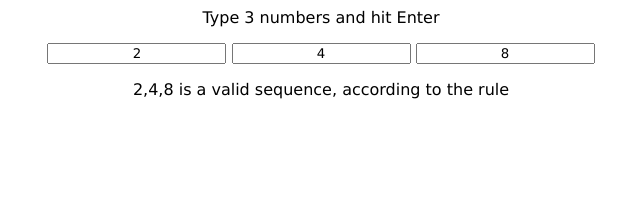
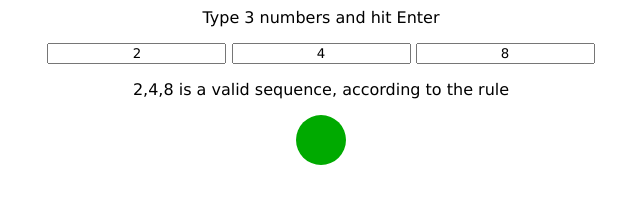
Before and after one commit to igorbc/discover-the-rule, a plain HTML site: page index.html in a window 1280 px wide. Shown: the whole page, without its empty margins (319-959 px from the left). Drawn offline with Linux system fonts and the light colour scheme.

Commit message:
Adds circle to show whether or not the sequence is valid

```diff
--- a/css/index.css
+++ b/css/index.css
@@ -2,3 +2,18 @@
   font-family: "Verdana";
   text-align: center;
 }
+
+#flag {
+  border-radius: 25px;
+  width: 50px;
+  height: 50px;
+  display: inline-block;
+}
+
+.valid {
+  background-color: #0a0;
+}
+
+.invalid {
+  background-color: #a00;
+}
--- a/index.html
+++ b/index.html
@@ -18,7 +18,7 @@
       <input type="text" id="n3" value = 8>
     </div>
     <div id="answer">
-      <p id="answer-text"></p>
+      <p id="answer-text"></p><div id="flag"></div>
     </div>
   </body>
 </html>
--- a/js/theRule.js
+++ b/js/theRule.js
@@ -6,6 +6,18 @@ function start() {
 function setAnswer() {
   document.getElementById("answer-text").innerHTML =
     getAnswerText(getSequence());
+}
+
+function setFlag(valid) {
+  var classList = document.getElementById("flag").classList;
+  if (valid) {
+    classList.remove("invalid");
+    classList.add("valid");
+  }
+  else {
+    classList.remove("valid");
+    classList.add("invalid");
+  }
 }
 
 function getSequence() {
@@ -24,6 +36,7 @@ function getAnswerText(n) {
   }
 
   var valid = validate(n);
+  setFlag(valid);
 
   return (
     n.toString() +
```
